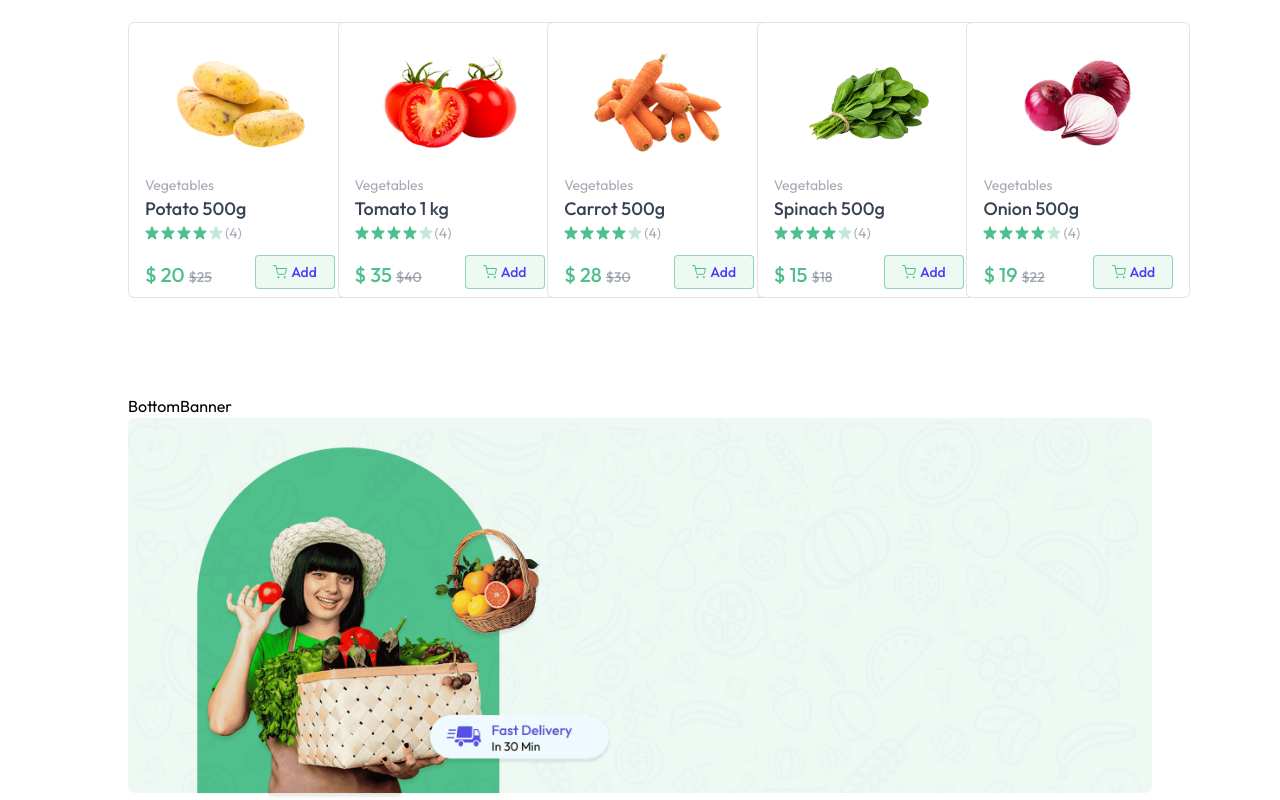
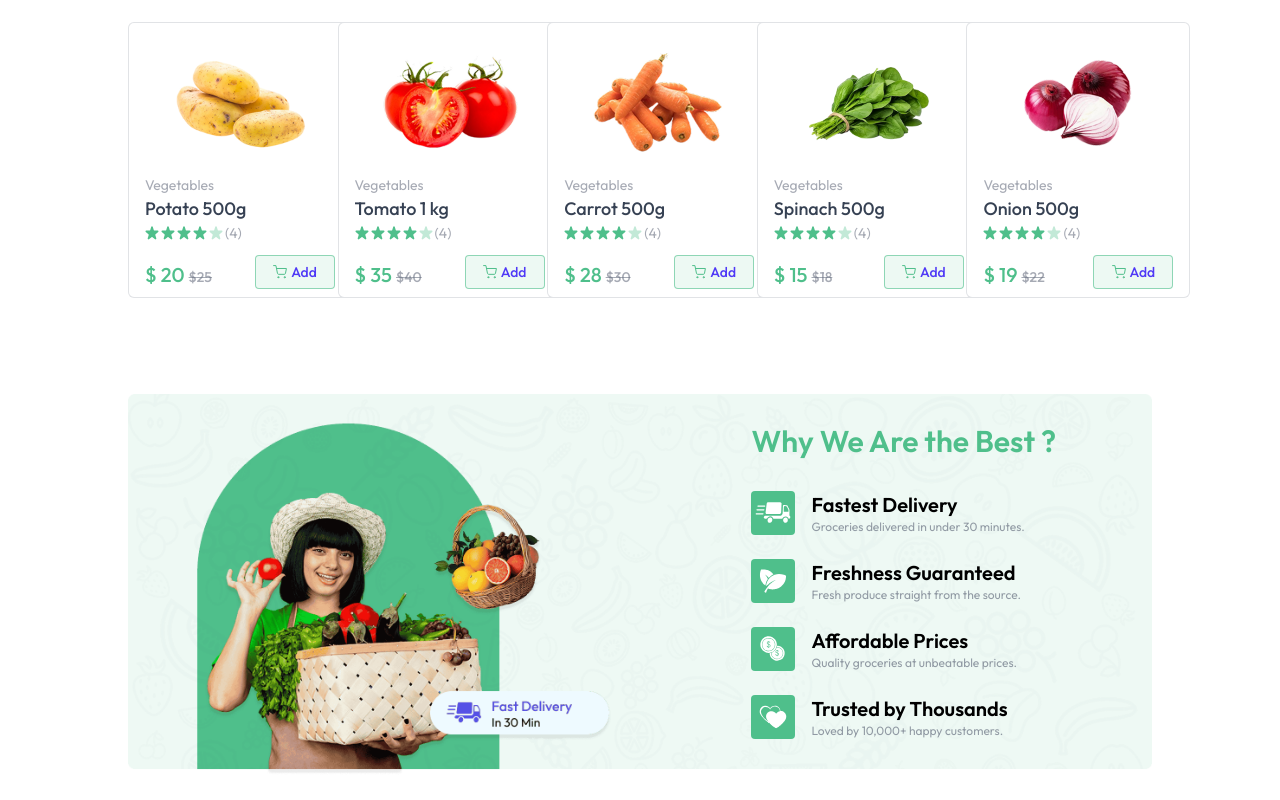
Before and after one commit to JulianaTonu/GreenShop, a React (Vite) app in the folder client/: page / in a window 1280 px wide. Shown: the part 866-1666 px from the top of the page. After the commit the page ends 1642 px from the top, so only its background shows below. Built offline with nearby package versions, Linux system fonts and the light colour scheme.

Commit message:
addBottomBannerDetails

```diff
--- a/client/src/components/BottomBanner.jsx
+++ b/client/src/components/BottomBanner.jsx
@@ -1,13 +1,27 @@
 import React from 'react';
-import { assets } from '../assets/assets';
+import { assets, features } from '../assets/assets';
 
 const BottomBanner = () => {
     return (
         <div className='relative mt-24'>
-            <h1>BottomBanner</h1>
             <img src={assets.bottom_banner_image} alt="bannerImage" className='w-full hidden md:block' />
 
             <img src={assets.bottom_banner_image_sm} alt="bannerImage" className='w-full  md:hidden' />
+
+            <div className='absolute inset-0 flex flex-col items-center md:items-end md:justify-center pt-0 md:pr-24'>
+                <div>
+                    <h1 className='text-2xl md:text-3xl font-semibold text-primary mb-6'>Why We Are the Best ?</h1>
+                    {features.map((feature, index) => (
+                        <div key={index} className='flex items-center gap-4 mt-2'>
+                            <img src={feature.icon} alt={feature.title} />
+                           <div className='my-2'>
+                           <h3 className='text-lg md:text-xl font-semibold'>{feature.title}</h3>
+                           <p className='text-gray-500/70 text-xs'>{feature.description}</p>
+                           </div>
+                        </div>
+                    ))}
+                </div>
+            </div>
         </div>
     );
 };
```
